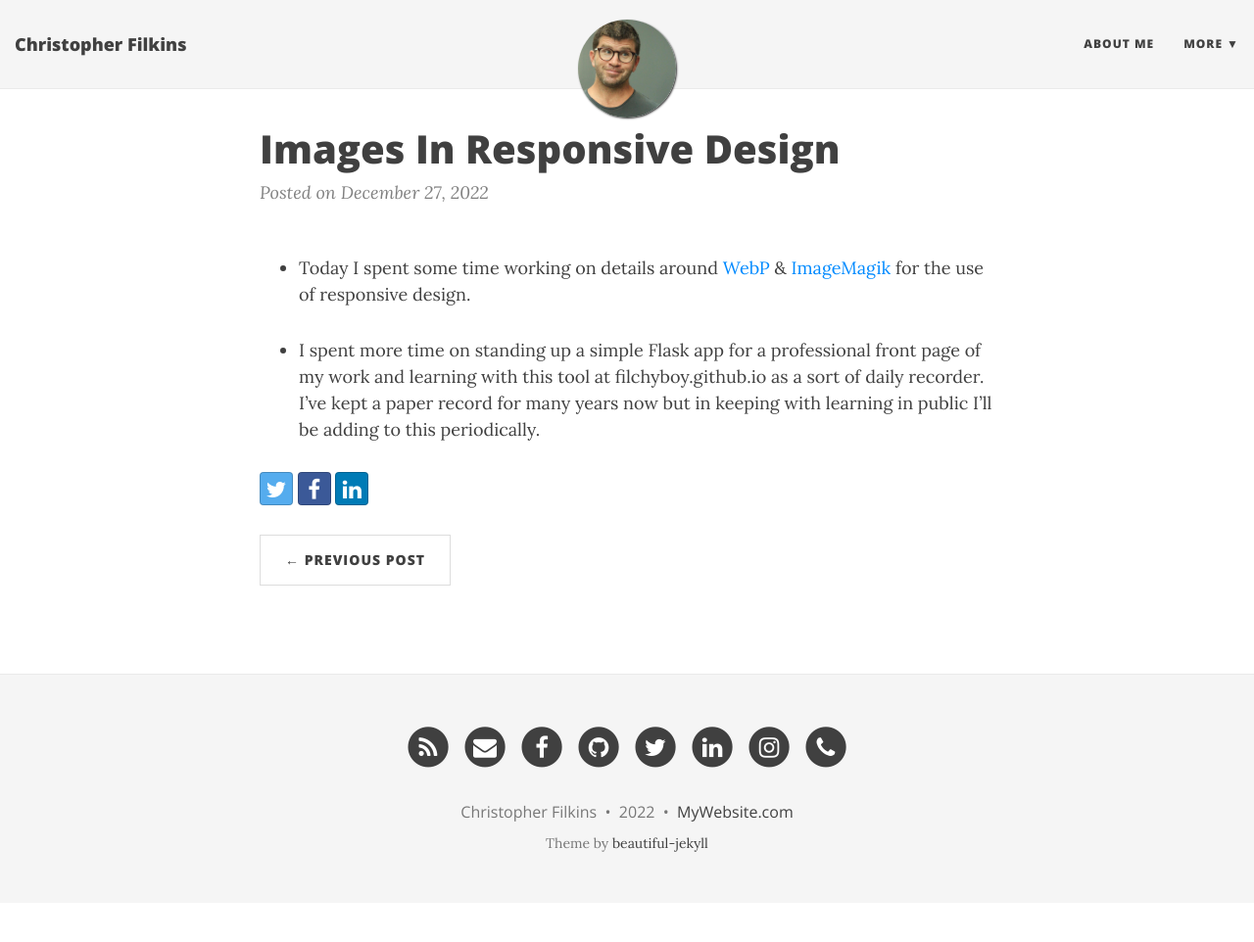
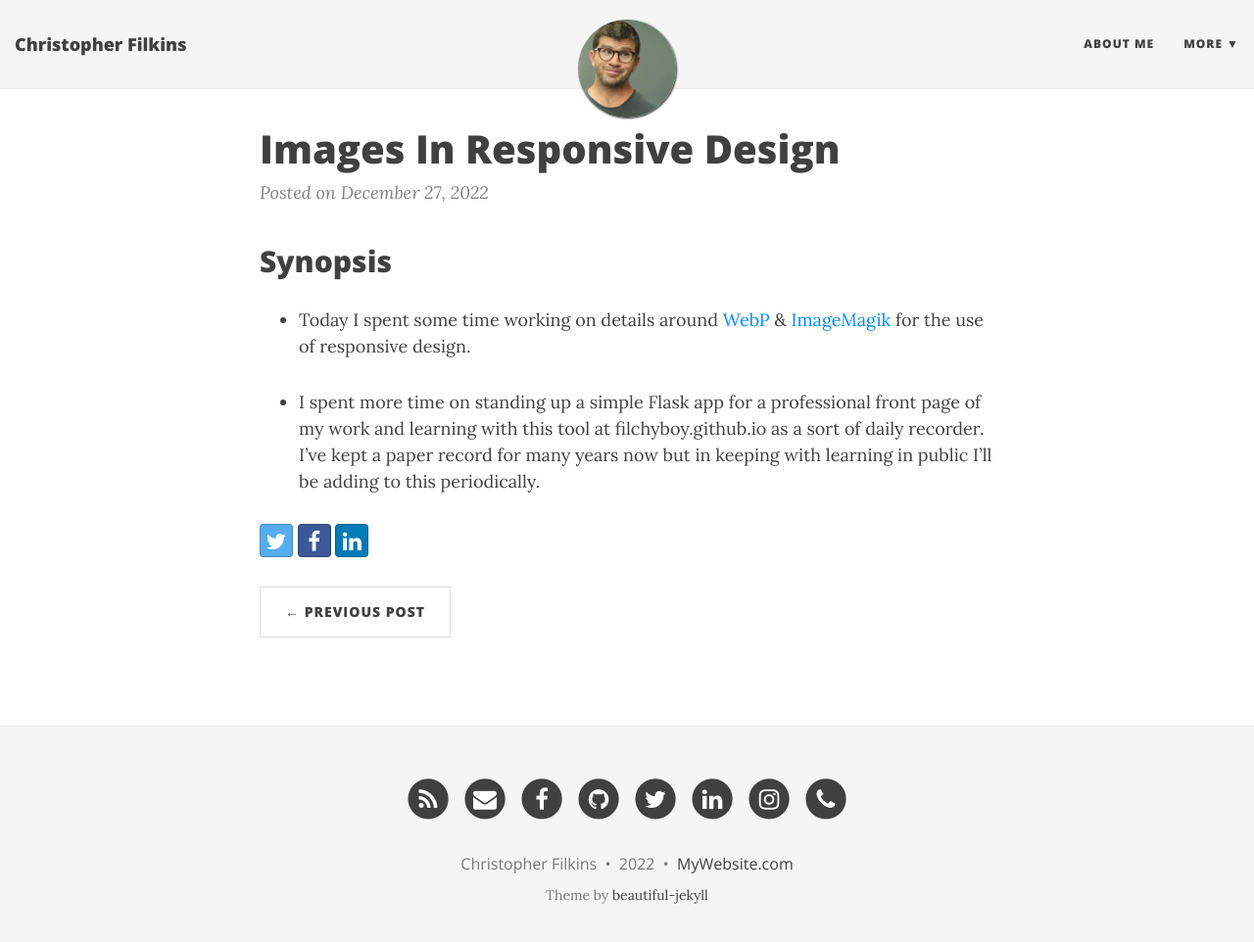
Before and after one commit to filchyboy/filchyboy.github.io, a Jekyll site: the page built from _posts/2022-12-27-Images-In-Responsive-Design.md, in a window 1280 px wide and 975 px high. Shown: the top 962 px of the window at 98% size. Built offline with Jekyll 4.4.1, drawn with Linux system fonts in a browser that asks for light colours; nearby versions of some CDN libraries.

Commit message:
Added synopsis

```diff
--- a/_posts/2022-12-27-Images-In-Responsive-Design.md
+++ b/_posts/2022-12-27-Images-In-Responsive-Design.md
@@ -1,3 +1,5 @@
+## Synopsis
+
 * Today I spent some time working on details around [WebP](https://developers.google.com/speed/webp/docs/using) & [ImageMagik](https://formulae.brew.sh/formula/imagemagick) for the use of responsive design.
 
 * I spent more time on standing up a simple Flask app for a professional front page of my work and learning with this tool at filchyboy.github.io as a sort of daily recorder. I've kept a paper record for many years now but in keeping with learning in public I'll be adding to this periodically.
```
Also changed, not shown: _posts/2021-03-23-Product-Design-With-Global-Protection.md (+2 -0 lines).
